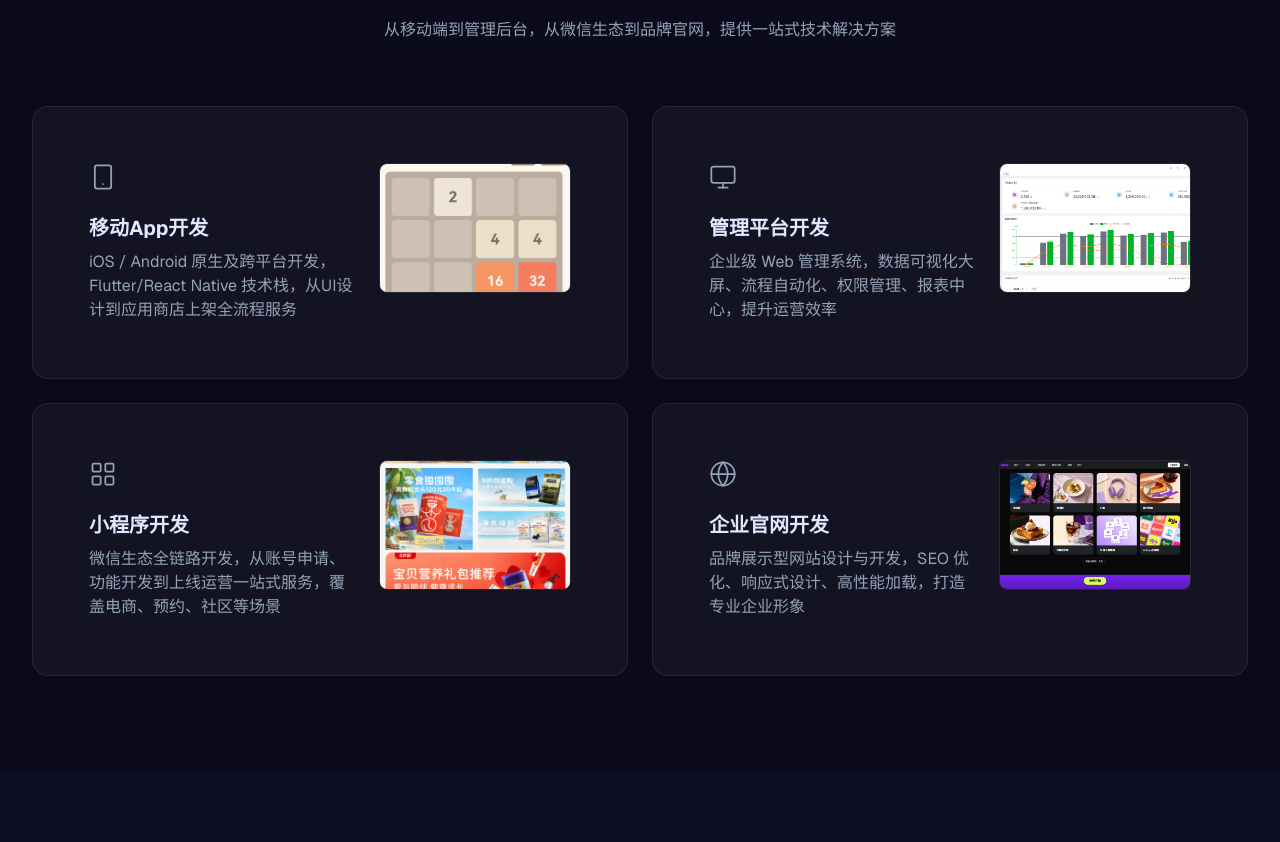
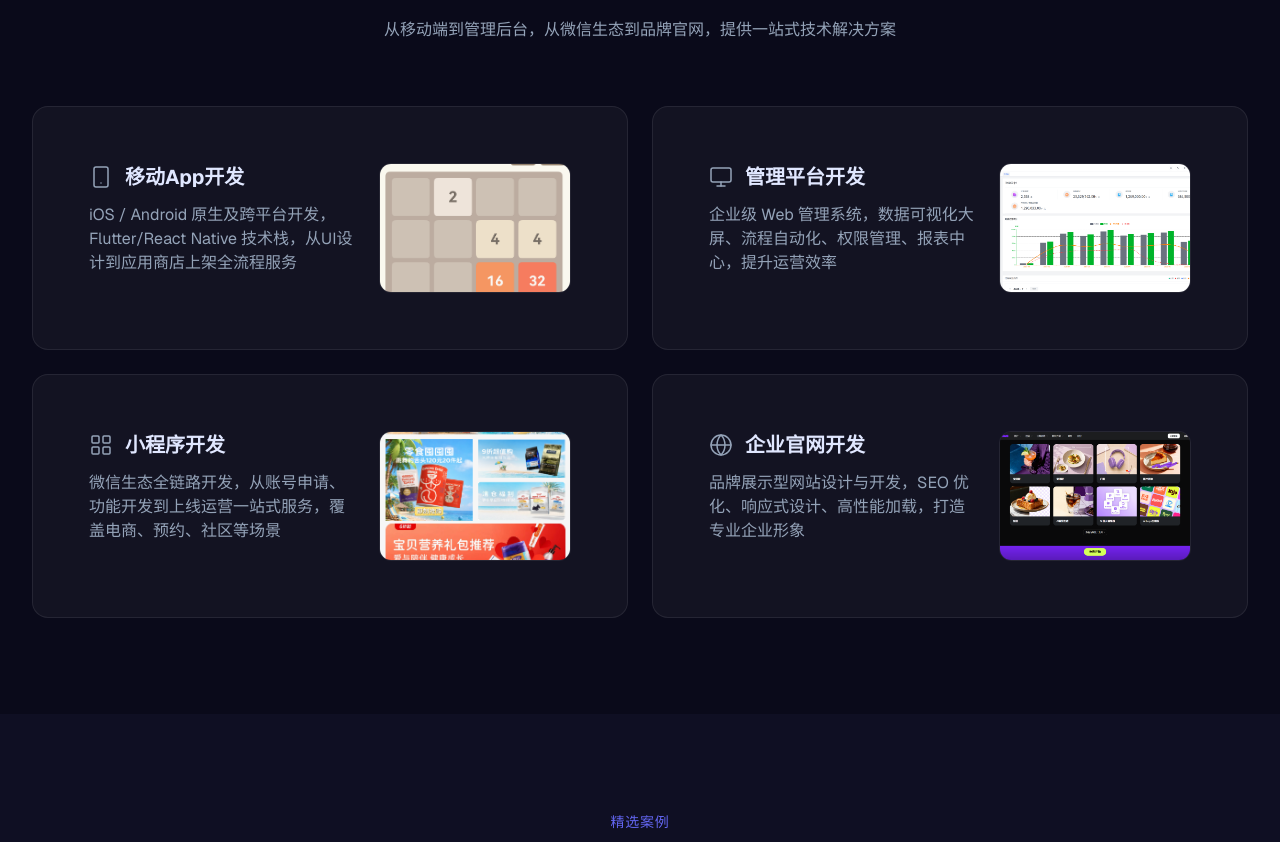
Before and after one commit to mominbin/hanzhangshouzhen, a Next.js app: page / in a window 1280 px wide. Shown: the part 728-1570 px from the top of the page. Built offline with nearby package versions, Linux system fonts and the light colour scheme.

Commit message:
优化页面

```diff
--- a/app/components/Services.tsx
+++ b/app/components/Services.tsx
@@ -1,7 +1,8 @@
 'use client'
 
-import { motion } from 'framer-motion'
-import { Smartphone, Monitor, LayoutGrid, Globe } from 'lucide-react'
+import { useState } from 'react'
+import { motion, AnimatePresence } from 'framer-motion'
+import { Smartphone, Monitor, LayoutGrid, Globe, X, Maximize2 } from 'lucide-react'
 import type { LucideIcon } from 'lucide-react'
 import SectionHeader from './ui/SectionHeader'
 import { siteConfig } from '@/config/site'
@@ -14,16 +15,81 @@ const iconMap: Record<string, LucideIcon> = {
   Globe,
 }
 
-function ServiceIcon({ name }: { name: string }) {
+function ServiceIcon({ name, size = 24 }: { name: string; size?: number }) {
   const Icon = iconMap[name]
   if (!Icon) return null
   return (
     <Icon
-      size={28}
+      size={size}
       strokeWidth={1.5}
-      className="transition-colors duration-200 group-hover:text-primary"
+      className="transition-colors duration-200 group-hover:text-primary flex-shrink-0"
       style={{ color: 'var(--color-text-muted)' }}
     />
+  )
+}
+
+function ImageLightbox({ src, alt, onClose }: { src: string; alt: string; onClose: () => void }) {
+  return (
+    <motion.div
+      initial={{ opacity: 0 }}
+      animate={{ opacity: 1 }}
+      exit={{ opacity: 0 }}
+      transition={{ duration: 0.2 }}
+      className="fixed inset-0 z-50 flex items-center justify-center p-4 md:p-8"
+      style={{ background: 'rgba(0,0,0,0.8)' }}
+      onClick={onClose}
+    >
+      <button
+        onClick={onClose}
+        className="absolute top-4 right-4 p-2 rounded-full transition-colors hover:bg-white/10"
+        aria-label="关闭"
+      >
+        <X size={24} className="text-white" />
+      </button>
+      <motion.img
+        initial={{ scale: 0.9, opacity: 0 }}
+        animate={{ scale: 1, opacity: 1 }}
+        exit={{ scale: 0.9, opacity: 0 }}
+        transition={{ duration: 0.25, ease: [0.4, 0, 0.2, 1] }}
+        src={src}
+        alt={alt}
+        className="max-w-full max-h-[85vh] rounded-xl shadow-2xl object-contain"
+        onClick={(e) => e.stopPropagation()}
+        style={{ boxShadow: '0 25px 60px rgba(0,0,0,0.5)' }}
+      />
+    </motion.div>
+  )
+}
+
+function ServiceImage({ src, alt }: { src: string; alt: string }) {
+  const [open, setOpen] = useState(false)
+
+  return (
+    <>
+      <div className="relative sm:w-48 flex-shrink-0 group/img cursor-pointer" onClick={() => setOpen(true)}>
+        <div
+          className="rounded-xl overflow-hidden border transition-shadow duration-300 group-hover/img:shadow-lg"
+          style={{ borderColor: 'var(--color-border)' }}
+        >
+          <img
+            src={src}
+            alt={alt}
+            className="w-full h-32 object-cover transition-transform duration-500 group-hover/img:scale-105"
+          />
+        </div>
+        {/* hover: zoom icon */}
+        <div className="absolute inset-0 flex items-center justify-center opacity-0 group-hover/img:opacity-100 transition-opacity duration-300 rounded-xl"
+          style={{ background: 'rgba(0,0,0,0.3)' }}
+        >
+          <Maximize2 size={20} className="text-white" />
+        </div>
+      </div>
+      <AnimatePresence>
+        {open && (
+          <ImageLightbox src={src} alt={alt} onClose={() => setOpen(false)} />
+        )}
+      </AnimatePresence>
+    </>
   )
 }
 
@@ -36,32 +102,20 @@ function ServiceCard({ service, index }: { service: Service; index: number }) {
       transition={{ duration: 0.4, delay: index * 0.1 }}
       className="card overflow-hidden group h-full"
     >
-      <div className="flex flex-col sm:flex-row gap-6 p-6 md:p-8 h-full">
-        <div className="flex-1">
-          <div className="mb-4 inline-block">
+      <div className="flex flex-col sm:flex-row gap-5 p-6 md:p-8 h-full">
+        <div className="flex-1 flex flex-col">
+          {/* Icon + Title same row */}
+          <div className="flex items-center gap-3 mb-3">
             <ServiceIcon name={service.icon} />
+            <h3 className="text-lg md:text-xl font-bold group-hover:text-primary transition-colors">
+              {service.title}
+            </h3>
           </div>
-          <h3 className="text-lg md:text-xl font-bold mb-2 group-hover:text-primary transition-colors">
-            {service.title}
-          </h3>
-          <p className="text-sm md:text-base leading-relaxed" style={{ color: 'var(--color-text-muted)' }}>
+          <p className="text-sm md:text-base leading-relaxed flex-1" style={{ color: 'var(--color-text-muted)' }}>
             {service.desc}
           </p>
         </div>
-        {service.image && (
-          <div className="sm:w-48 flex-shrink-0">
-            <div
-              className="rounded-lg overflow-hidden border"
-              style={{ borderColor: 'var(--color-border)' }}
-            >
-              <img
-                src={service.image}
-                alt={service.title}
-                className="w-full h-32 object-cover"
-              />
-            </div>
-          </div>
-        )}
+        {service.image && <ServiceImage src={service.image} alt={service.title} />}
       </div>
     </motion.div>
   )
@@ -80,7 +134,7 @@ export default function Services() {
           description="从移动端到管理后台，从微信生态到品牌官网，提供一站式技术解决方案"
         />
 
-        {/* Asymmetric: featured services get larger cards with screenshot */}
+        {/* Featured services */}
         <div className="grid grid-cols-1 lg:grid-cols-2 gap-4 md:gap-6 mb-6">
           {featured.map((service, i) => (
             <motion.div
@@ -91,30 +145,23 @@ export default function Services() {
               transition={{ duration: 0.4, delay: i * 0.1 }}
               className="card overflow-hidden group"
             >
-              <div className="flex flex-col sm:flex-row gap-6 p-6 md:p-8">
-                <div className="flex-1">
-                  <div className="mb-4 inline-block">
+              <div className="flex flex-col sm:flex-row gap-5 p-6 md:p-8">
+                <div className="flex-1 flex flex-col">
+                  {/* Icon + Title same row */}
+                  <div className="flex items-center gap-3 mb-3">
                     <ServiceIcon name={service.icon} />
+                    <h3 className="text-lg md:text-xl font-bold group-hover:text-primary transition-colors">
+                      {service.title}
+                    </h3>
                   </div>
-                  <h3 className="text-lg md:text-xl font-bold mb-2 group-hover:text-primary transition-colors">
-                    {service.title}
-                  </h3>
-                  <p className="text-sm md:text-base leading-relaxed" style={{ color: 'var(--color-text-muted)' }}>
+                  <p className="text-sm md:text-base leading-relaxed flex-1" style={{ color: 'var(--color-text-muted)' }}>
                     {service.desc}
                   </p>
                 </div>
-                <div className="sm:w-48 flex-shrink-0">
-                  <div
-                    className="rounded-lg overflow-hidden border"
-                    style={{ borderColor: 'var(--color-border)' }}
-                  >
-                    <img
-                      src={service.image ?? '/images/projects/project2.png'}
-                      alt={service.title}
-                      className="w-full h-32 object-cover"
-                    />
-                  </div>
-                </div>
+                <ServiceImage
+                  src={service.image ?? '/images/projects/project2.png'}
+                  alt={service.title}
+                />
               </div>
             </motion.div>
           ))}
```
Also changed, not shown: 1 other file (tests, documents, lock files or other folders).
